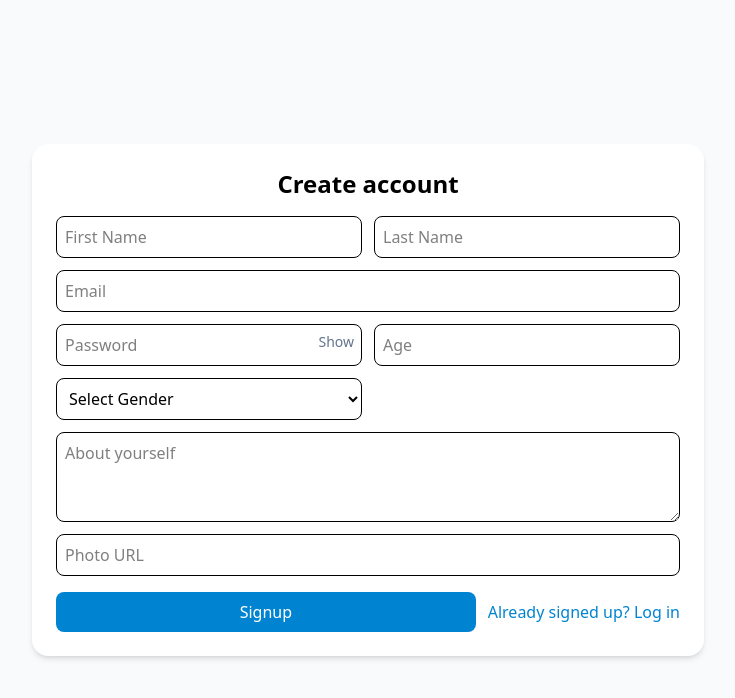
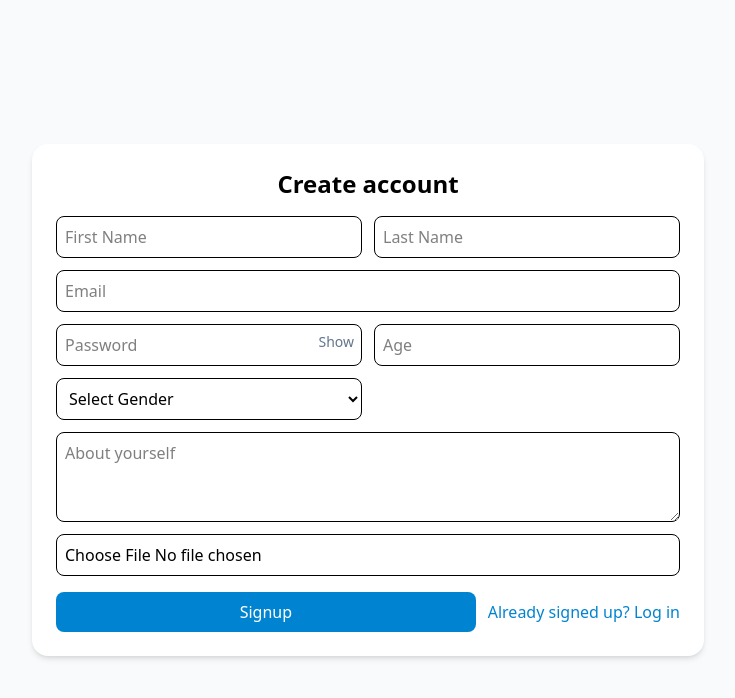
Before and after one commit to LovishMittal123/InstagramFront, a React (Vite) app: page /login in a window 1280 px wide. Both pictures are taken after a click on the element "Didn't signed up?Go to SignUp". Shown: the top 698 px of the page, without its empty margins (272-1007 px from the left). Built offline with nearby package versions, Linux system fonts and the light colour scheme; no server answers.

Commit message:
updated signup

```diff
--- a/src/components/Signup.jsx
+++ b/src/components/Signup.jsx
@@ -13,21 +13,41 @@ const Signup = () => {
   const [age, setAge] = useState("");
   const [gender, setGender] = useState("");
   const [about, setAbout] = useState("");
-  const [photoUrl, setPhotoUrl] = useState("");
   const [error, setError] = useState("");
   const [loading, setLoading] = useState(false);
   const [showPassword, setShowPassword] = useState(false);
-  const [previewSrc, setPreviewSrc] = useState("");
-  const [photoFile, setPhotoFile] = useState(null);
+
+  const [photoFile, setPhotoFile] = useState(null); // selected file
+  const [previewSrc, setPreviewSrc] = useState(""); // preview URL
 
   const dispatch = useDispatch();
-const navigate=useNavigate()
+  const navigate = useNavigate();
+
+  // Handle file selection
+  const handleFileChange = (e) => {
+    const file = e.target.files[0];
+    if (file) {
+      setPhotoFile(file);
+    }
+  };
+
+  // Generate preview when file changes
+  useEffect(() => {
+    if (photoFile) {
+      const url = URL.createObjectURL(photoFile);
+      setPreviewSrc(url);
+      return () => URL.revokeObjectURL(url); // cleanup
+    } else {
+      setPreviewSrc("");
+    }
+  }, [photoFile]);
+
   const signup = async (e) => {
     e.preventDefault();
     try {
       setLoading(true);
       let res;
-      if (photoFile) {
+
       const form = new FormData();
       form.append("firstName", firstName);
       form.append("lastName", lastName);
@@ -36,23 +56,16 @@ const navigate=useNavigate()
       form.append("age", age);
       form.append("gender", gender);
       form.append("about", about);
-        form.append("photo", photoFile);
+      if (photoFile) form.append("photo", photoFile); // append photo if selected
 
       res = await axios.post(BASE_URL + "/signup", form, {
         withCredentials: true,
         headers: { "Content-Type": "multipart/form-data" },
       });
-      } else {
-        res = await axios.post(
-          BASE_URL + "/signup",
-          { firstName, lastName, email, password, age, gender, about, photoUrl },
-          { withCredentials: true }
-        );
-      }
 
       console.log("Signup success:", res.data.data);
       dispatch(addUser(res.data.data));
-      navigate('/');
+      navigate("/");
     } catch (err) {
       setError(err.response?.data?.message || "Something went wrong");
       console.error(err);
@@ -60,90 +73,147 @@ const navigate=useNavigate()
       setLoading(false);
     }
   };
-  const goToLogin=()=>{
-    navigate('/login')
-  }
 
-  useEffect(() => {
-    // update preview when photoUrl (typed) changes and no file selected
-    if (!photoFile) {
-      setPreviewSrc(photoUrl || '');
-    }
-  }, [photoUrl, photoFile]);
-
-  useEffect(() => {
-    // when a file is selected, create an object URL and show preview
-    if (photoFile) {
-      const url = URL.createObjectURL(photoFile);
-      // revoke previous blob URL if any
-      if (previewSrc && previewSrc.startsWith('blob:')) URL.revokeObjectURL(previewSrc);
-      setPreviewSrc(url);
-      return () => URL.revokeObjectURL(url);
-    }
-
-    // cleanup on unmount
-    return () => {
-      if (previewSrc && previewSrc.startsWith('blob:')) URL.revokeObjectURL(previewSrc);
-    };
-  }, [photoFile]);
-
-  const handleFileChange = (e) => {
-    const file = e.target.files && e.target.files[0];
-    if (file) {
-      setPhotoFile(file);
-      setPhotoUrl('');
-    }
-  };
+  const goToLogin = () => navigate("/login");
 
   return (
     <div className="flex items-center justify-center min-h-screen bg-gray-50 px-4">
-      <form onSubmit={signup} className="bg-white p-6 rounded-2xl shadow-md w-full max-w-2xl">
+      <form
+        onSubmit={signup}
+        className="bg-white p-6 rounded-2xl shadow-md w-full max-w-2xl"
+      >
         <h2 className="text-2xl font-bold mb-4 text-center">Create account</h2>
 
-        {error && <p className="text-red-500 text-sm mb-4 text-center">{error}</p>}
+        {error && (
+          <p className="text-red-500 text-sm mb-4 text-center">{error}</p>
+        )}
 
         <div className="grid grid-cols-1 md:grid-cols-2 gap-3">
-          <input type="text" placeholder="First Name" className="p-2 border rounded-lg" value={firstName} onChange={(e) => setFirstName(e.target.value)} />
-          <input type="text" placeholder="Last Name" className="p-2 border rounded-lg" value={lastName} onChange={(e) => setLastName(e.target.value)} />
+          <input
+            type="text"
+            placeholder="First Name"
+            className="p-2 border rounded-lg"
+            value={firstName}
+            onChange={(e) => setFirstName(e.target.value)}
+          />
+          <input
+            type="text"
+            placeholder="Last Name"
+            className="p-2 border rounded-lg"
+            value={lastName}
+            onChange={(e) => setLastName(e.target.value)}
+          />
 
-          <input type="email" placeholder="Email" className="p-2 border rounded-lg md:col-span-2" value={email} onChange={(e) => setEmail(e.target.value)} />
+          <input
+            type="email"
+            placeholder="Email"
+            className="p-2 border rounded-lg md:col-span-2"
+            value={email}
+            onChange={(e) => setEmail(e.target.value)}
+          />
 
           <div className="relative md:col-span-1">
             <input
-              type={showPassword ? 'text' : 'password'}
+              type={showPassword ? "text" : "password"}
               placeholder="Password"
               className="p-2 border rounded-lg w-full"
               value={password}
               onChange={(e) => setPassword(e.target.value)}
             />
-            <button type="button" onClick={() => setShowPassword(s => !s)} className="absolute right-2 top-2 text-sm text-slate-500">{showPassword ? 'Hide' : 'Show'}</button>
+            <button
+              type="button"
+              onClick={() => setShowPassword((s) => !s)}
+              className="absolute right-2 top-2 text-sm text-slate-500"
+            >
+              {showPassword ? "Hide" : "Show"}
+            </button>
           </div>
 
-          <input type="number" placeholder="Age" className="p-2 border rounded-lg" value={age} onChange={(e) => setAge(e.target.value)} />
+          <input
+            type="number"
+            placeholder="Age"
+            className="p-2 border rounded-lg"
+            value={age}
+            onChange={(e) => setAge(e.target.value)}
+          />
 
-          <select className="p-2 border rounded-lg" value={gender} onChange={(e) => setGender(e.target.value)}>
+          <select
+            className="p-2 border rounded-lg"
+            value={gender}
+            onChange={(e) => setGender(e.target.value)}
+          >
             <option value="">Select Gender</option>
             <option value="Male">Male</option>
             <option value="Female">Female</option>
             <option value="Others">Other</option>
           </select>
 
-          <textarea placeholder="About yourself" rows="3" className="p-2 border rounded-lg md:col-span-2" value={about} onChange={(e) => setAbout(e.target.value)}></textarea>
+          <textarea
+            placeholder="About yourself"
+            rows="3"
+            className="p-2 border rounded-lg md:col-span-2"
+            value={about}
+            onChange={(e) => setAbout(e.target.value)}
+          ></textarea>
 
-          <div className="md:col-span-2">
-            <input type="text" placeholder="Photo URL" className="p-2 border rounded-lg w-full" value={photoUrl} onChange={(e) => setPhotoUrl(e.target.value)} />
+          {/* Photo Upload */}
+          <div className="md:col-span-2 flex flex-col items-center gap-2">
+            {previewSrc && (
+              <img
+                src={previewSrc}
+                alt="preview"
+                className="w-32 h-32 rounded-full object-cover mb-2"
+              />
+            )}
+            <input
+              type="file"
+              accept="image/*"
+              onChange={handleFileChange}
+              className="p-2 border rounded-lg w-full"
+            />
           </div>
         </div>
 
         <div className="mt-4 flex flex-col md:flex-row items-center gap-3">
-          <button type="submit" disabled={loading} className={`flex-1 inline-flex items-center justify-center gap-2 py-2 rounded-lg text-white ${loading ? 'bg-sky-400 cursor-wait' : 'bg-sky-600 hover:bg-sky-700'}`}>
+          <button
+            type="submit"
+            disabled={loading}
+            className={`flex-1 inline-flex items-center justify-center gap-2 py-2 rounded-lg text-white ${
+              loading ? "bg-sky-400 cursor-wait" : "bg-sky-600 hover:bg-sky-700"
+            }`}
+          >
             {loading ? (
-              <svg className="h-5 w-5 animate-spin" viewBox="0 0 24 24" fill="none"><circle cx="12" cy="12" r="10" stroke="white" strokeWidth="4" opacity="0.25"/><path d="M22 12a10 10 0 00-10-10" stroke="white" strokeWidth="4" strokeLinecap="round"/></svg>
+              <svg
+                className="h-5 w-5 animate-spin"
+                viewBox="0 0 24 24"
+                fill="none"
+              >
+                <circle
+                  cx="12"
+                  cy="12"
+                  r="10"
+                  stroke="white"
+                  strokeWidth="4"
+                  opacity="0.25"
+                />
+                <path
+                  d="M22 12a10 10 0 00-10-10"
+                  stroke="white"
+                  strokeWidth="4"
+                  strokeLinecap="round"
+                />
+              </svg>
             ) : null}
             Signup
           </button>
 
-          <button type="button" onClick={goToLogin} className="text-sky-600 hover:underline">Already signed up? Log in</button>
+          <button
+            type="button"
+            onClick={goToLogin}
+            className="text-sky-600 hover:underline"
+          >
+            Already signed up? Log in
+          </button>
         </div>
       </form>
     </div>
```
Lines whose indentation alone changed are shown as unchanged.
